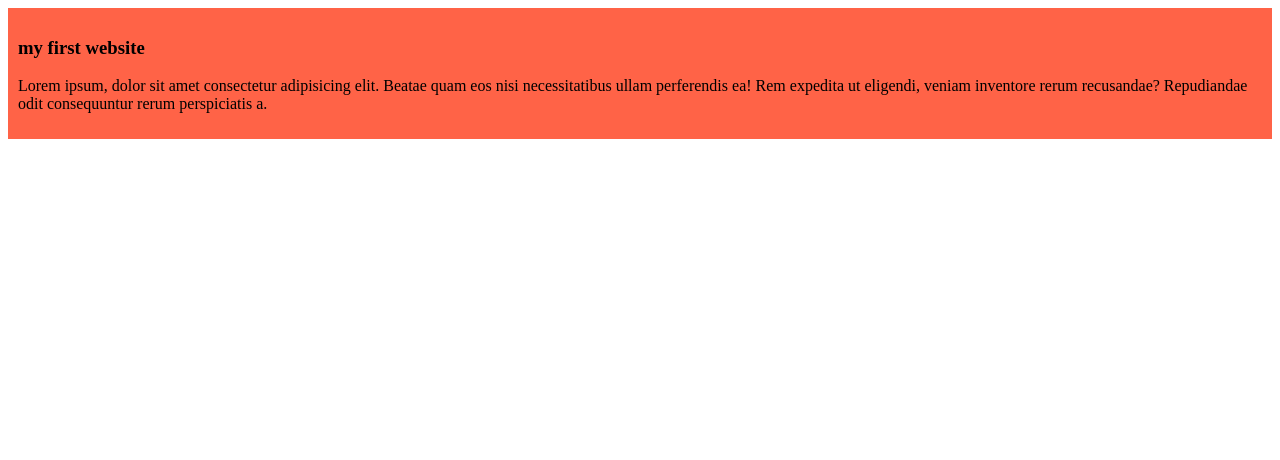
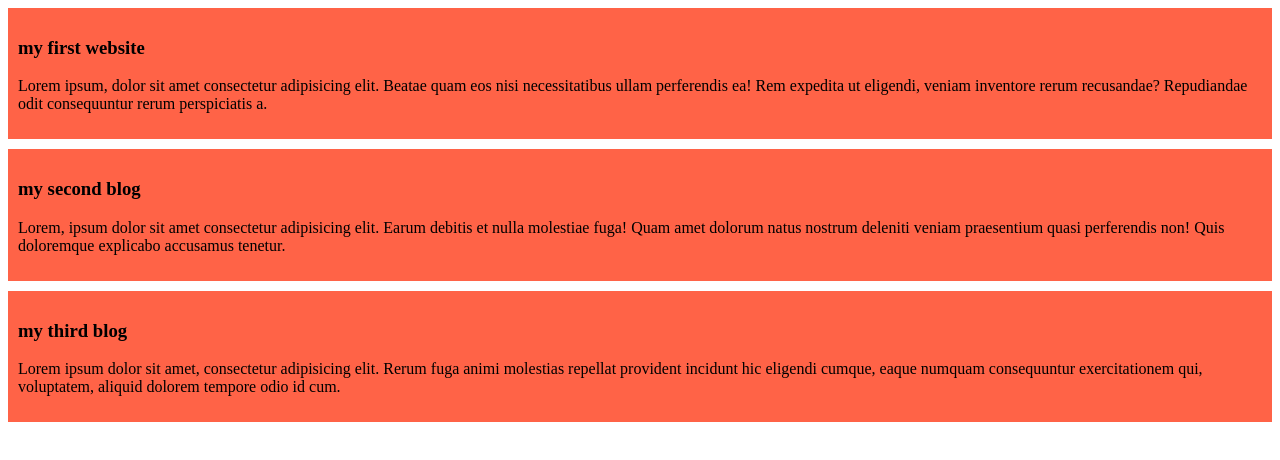
Before and after one commit to arifulislam12233/my-simple-website, a plain HTML site: page index.html in a window 1280 px wide. Drawn offline with Linux system fonts and the light colour scheme.

Commit message:
added the second blog

```diff
--- a/index.html
+++ b/index.html
@@ -11,5 +11,13 @@
         <h3>my first website</h3>
         <p>Lorem ipsum, dolor sit amet consectetur adipisicing elit. Beatae quam eos nisi necessitatibus ullam perferendis ea! Rem expedita ut eligendi, veniam inventore rerum recusandae? Repudiandae odit consequuntur rerum perspiciatis a.</p>
     </div>
+    <div>
+        <h3>my second blog</h3>
+        <p>Lorem, ipsum dolor sit amet consectetur adipisicing elit. Earum debitis et nulla molestiae fuga! Quam amet dolorum natus nostrum deleniti veniam praesentium quasi perferendis non! Quis doloremque explicabo accusamus tenetur.</p>
+    </div>
+    <div>
+        <h3>my third blog</h3>
+        <p>Lorem ipsum dolor sit amet, consectetur adipisicing elit. Rerum fuga animi molestias repellat provident incidunt hic eligendi cumque, eaque numquam consequuntur exercitationem qui, voluptatem, aliquid dolorem tempore odio id cum.</p>
+    </div>
 </body>
 </html>
--- a/styles/blog.css
+++ b/styles/blog.css
@@ -1,4 +1,5 @@
 div{
     background-color: tomato;
     padding: 10px;
+    margin-bottom: 10px;
 }
```
